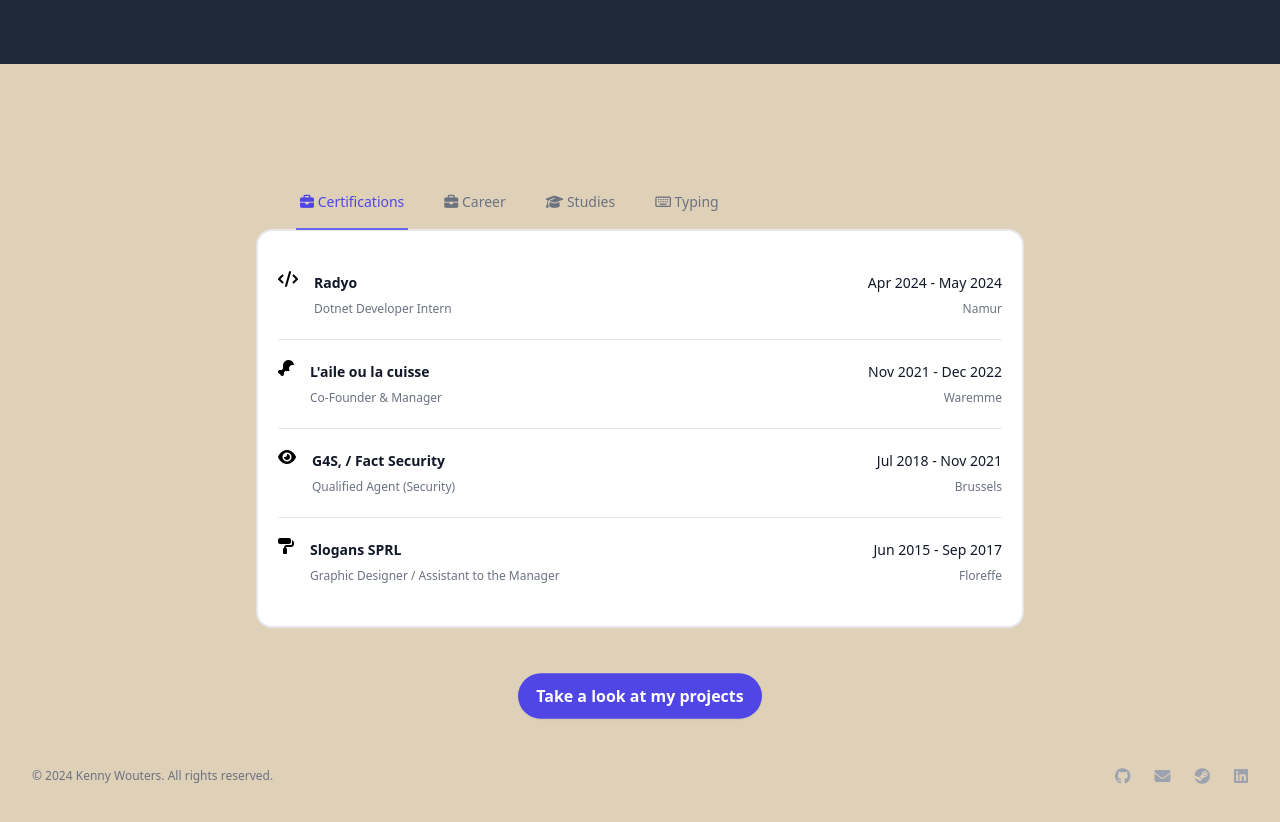
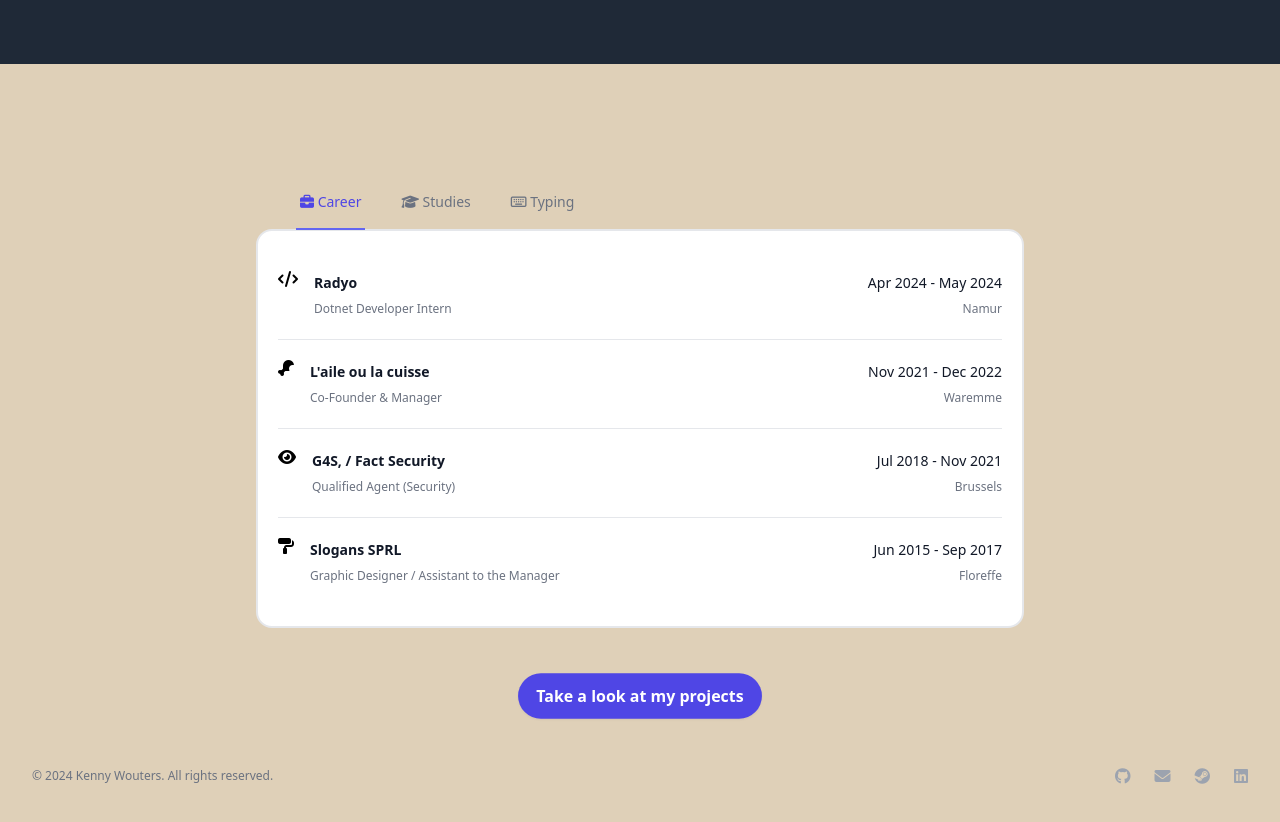
Before and after one commit to KennyWouters/curriculum-vitae-main, a SvelteKit app: page /curriculum in a window 1280 px wide. Shown: the top 822 px of the page. Built offline with nearby package versions, Linux system fonts and the light colour scheme.

Commit message:
certifications tab

```diff
--- a/src/routes/curriculum/+page.svelte
+++ b/src/routes/curriculum/+page.svelte
@@ -129,11 +129,6 @@
 
 
 	let tabs = [
-		{
-			title: 'Certifications',
-			icon: 'fa-solid fa-briefcase',
-			content: experiences
-		},
 		{
 			title: 'Career',
 			icon: 'fa-solid fa-briefcase',
```
